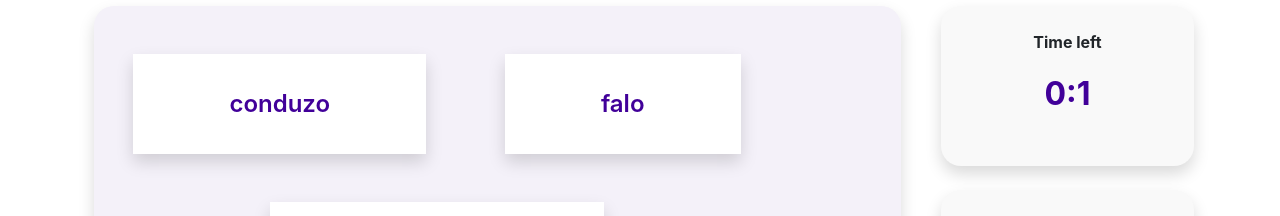
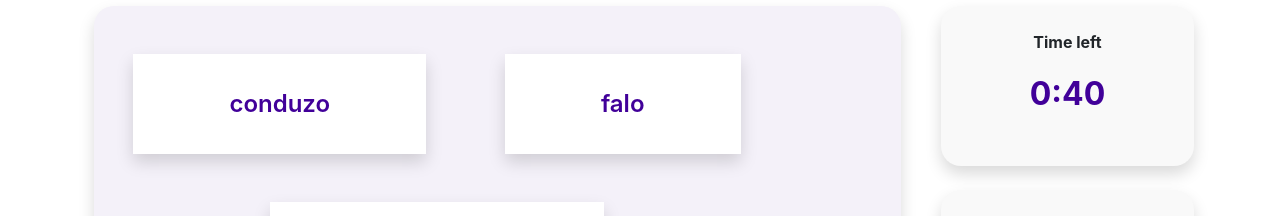
Before and after one commit to Divyanshu-19/lingo-quizapp, a React (Create React App) app: page /questions in a window 1280 px wide. Shown: the part 168-384 px from the top of the page. Built offline with nearby package versions, Linux system fonts and the light colour scheme.

Commit message:
Fixed Score card

```diff
--- a/src/features/questions/McQuestions.js
+++ b/src/features/questions/McQuestions.js
@@ -88,7 +88,7 @@ const McQuestions = () => {
           />
         </div>
         <div className="col-3 px-0 mx-0">
-          <Timer totalTime={6} stopTimer={stopTimer} />
+          <Timer totalTime={45} stopTimer={stopTimer} />
           <InfoCard
             currentQuestion={qnumber + 1}
             totalQuestion={questionMain.length}
```
